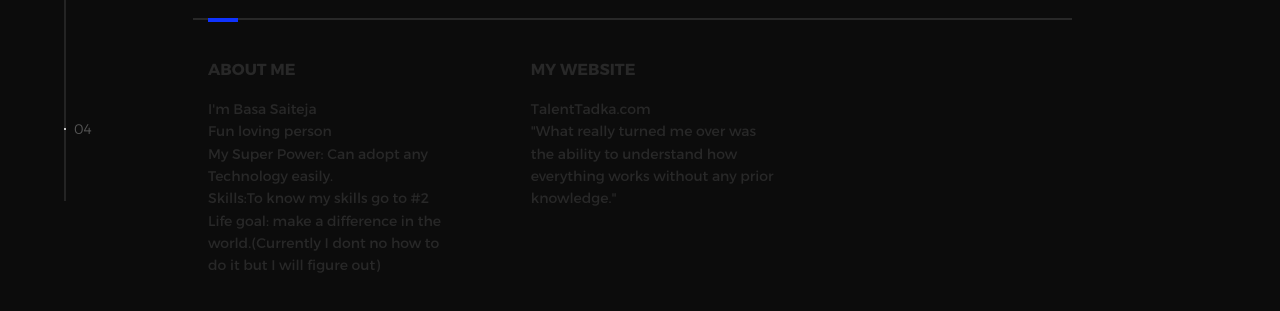
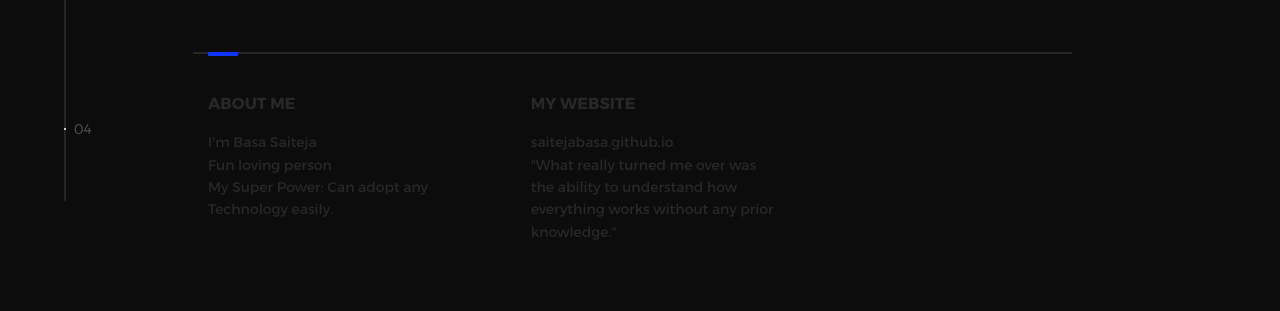
Before and after one commit to saitejabasa/SaitejaBasa, a plain HTML site: page index.html in a window 1280 px wide. Shown: the part 479-790 px from the top of the page. Drawn offline with nearby package versions, Linux system fonts and the light colour scheme.

Commit message:
changed website details

```diff
--- a/index.html
+++ b/index.html
@@ -69,11 +69,11 @@
               <div class="intro--options">
                 <a href="#0">
                   <h3>About Me</h3>
-                  <p>I'm Basa Saiteja <br>Fun loving person<br>My Super Power: Can adopt any Technology easily.<br>Skills:To know my skills go to #2<br>Life goal: make a difference in the world.(Currently I dont no how to do it but I will figure out)</p>
+                  <p>I'm Basa Saiteja <br>Fun loving person<br>My Super Power: Can adopt any Technology easily.<br></p>
                 </a>
-                <a href="http://talenttadka.com" target="_blank">
+                <a href="https://saitejabasa.github.io/MyProfile/" target="_blank">
                   <h3>My WebSite</h3>
-                  <p>TalentTadka.com <br>"What really turned me over was the ability to understand how everything works without any prior knowledge."</p>
+                  <p>saitejabasa.github.io<br>"What really turned me over was the ability to understand how everything works without any prior knowledge."</p>
                 </a>
                 <!--just for looking good-->
                <a href="#0">
```
